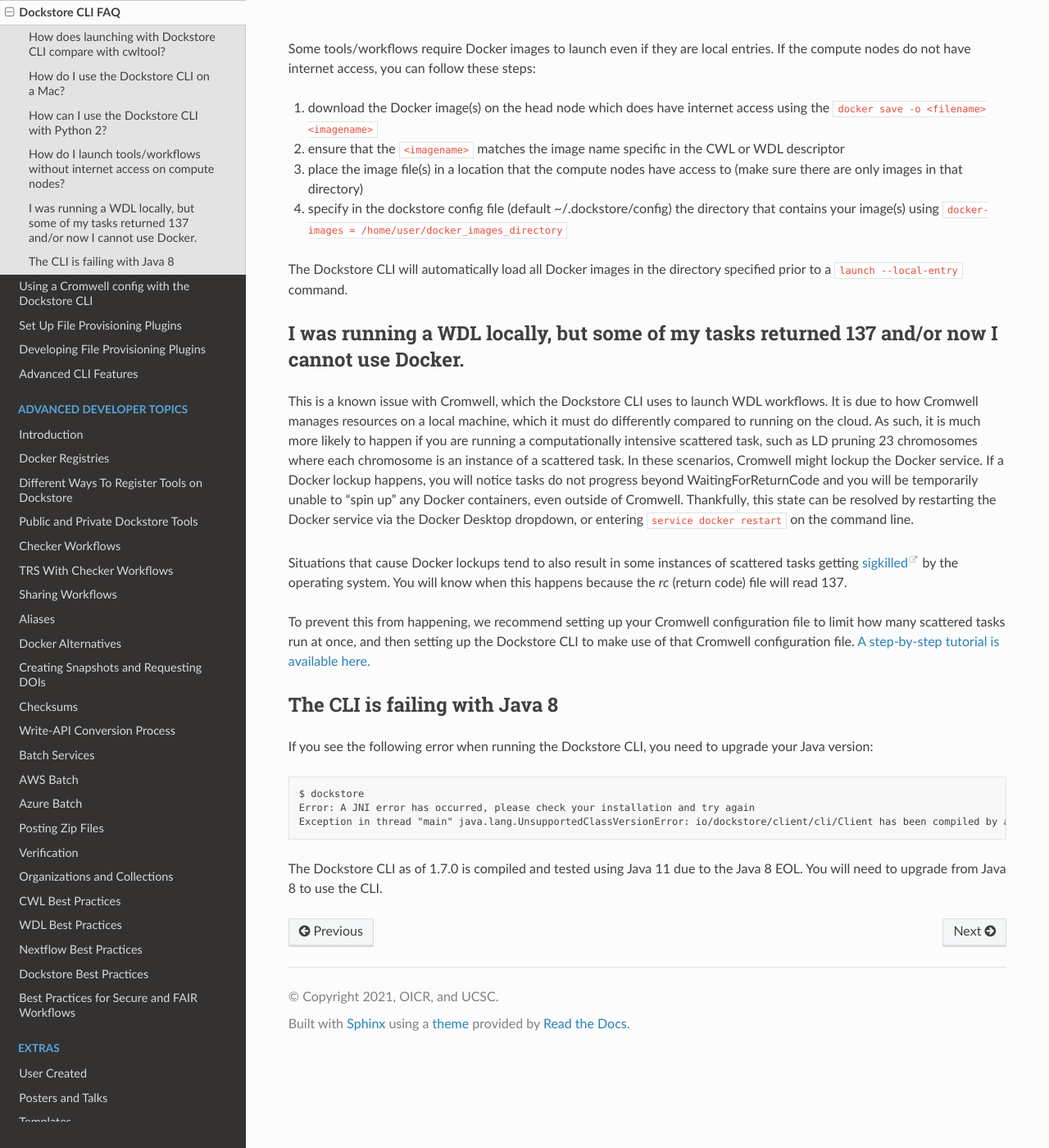
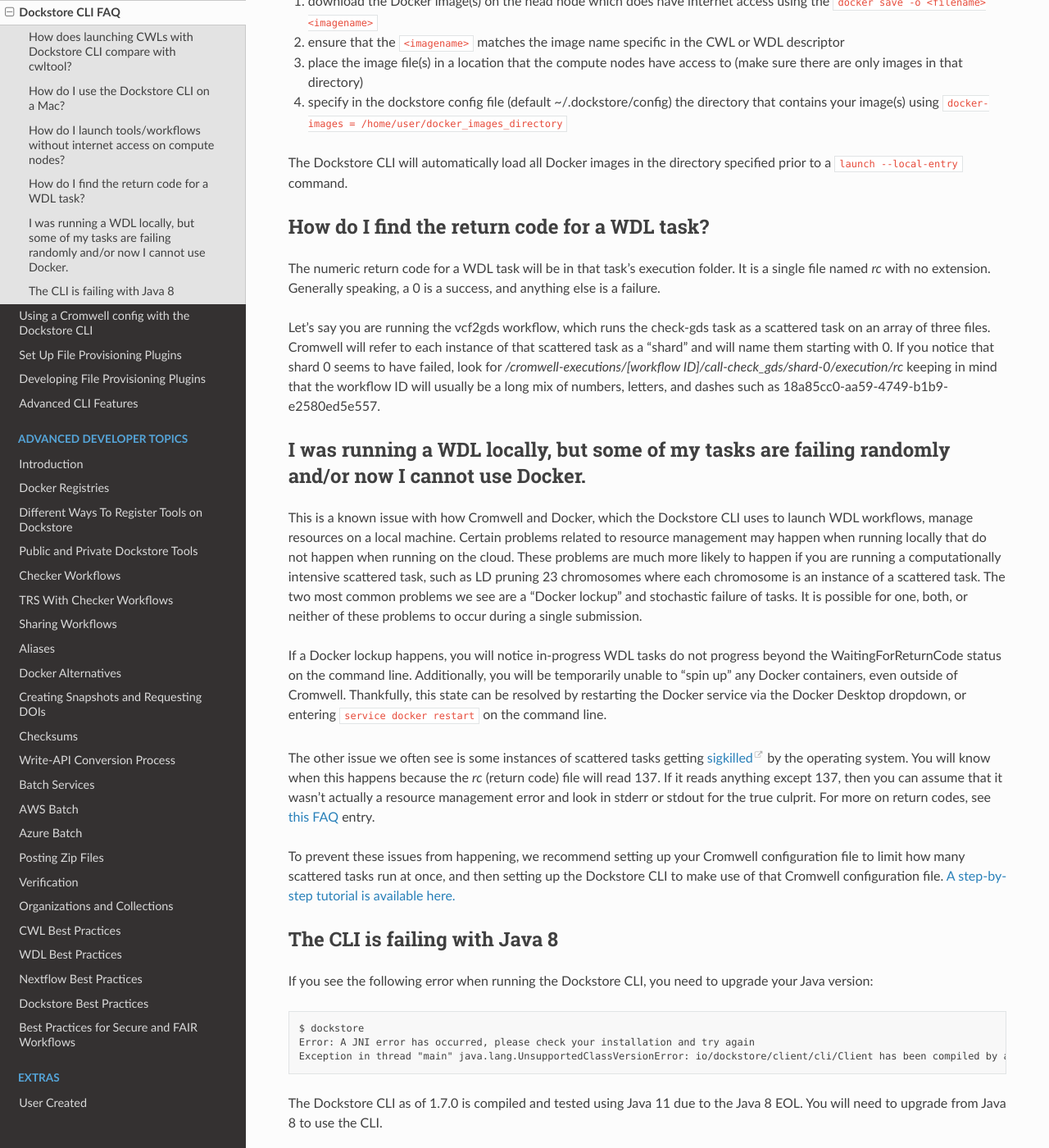
Before and after one commit to dockstore/dockstore-documentation, a Sphinx documentation site: the page built from docs/advanced-topics/dockstore-cli/dockstore-cli-faq.rst, in a window 1280 px wide and 1400 px high, scrolled down 1411 px. Shown: the whole window at 82% size. Built offline with Sphinx 7.4.7 and the Read the Docs theme 2.0.0, drawn with Linux system fonts in a browser that asks for light colours; some of the changed text lies outside the part shown.

Commit message:
Fix merge conflict

```diff
--- a/docs/advanced-topics/dockstore-cli/dockstore-cli-faq.rst
+++ b/docs/advanced-topics/dockstore-cli/dockstore-cli-faq.rst
@@ -6,8 +6,8 @@
 .. contents:: Table of Contents
   :local:
 
-How does launching with Dockstore CLI compare with cwltool?
------------------------------------------------------------
+How does launching CWLs with Dockstore CLI compare with cwltool?
+----------------------------------------------------------------
 
 Under the hood, the Dockstore CLI evokes cwltool to launch CWL workflows. However, it adds additional features. Dockstore CLI has utilities to generate JSON parameter files from
 entries on Dockstore (``dockstore tool convert``).
@@ -47,12 +47,6 @@
 
 * The default allocation can cause workflows or tools to fail without informing the user with a memory or resource related error message. If you find that your workflow or tool is behaving differently on a Mac compared to a similarly resourced Ubuntu environment, you can try increasing the resources allocated to Docker on the Mac to resolve the discrepancy.
 
-How can I use the Dockstore CLI with Python 2?
-----------------------------------------------
-
-Python 2 support ended in 2020. You can get the Python 2 requirements.txt with ``curl -o requirements.txt "https://dockstore.org/api/metadata/runner_dependencies?python_version=2"``
-but it is currently untested.
-
 How do I launch tools/workflows without internet access on compute nodes?
 -------------------------------------------------------------------------
 
@@ -68,16 +62,28 @@
 The Dockstore CLI will automatically load all Docker images in the
 directory specified prior to a ``launch --local-entry`` command.
 
+.. _return-code-wdl:
+
+How do I find the return code for a WDL task?
+---------------------------------------------
+
+The numeric return code for a WDL task will be in that task's execution folder. It is a single file named `rc` with no extension. Generally speaking, a 0 is a success, and anything else is a failure.
+
+Let's say you are running the vcf2gds workflow, which runs the check-gds task as a scattered task on an array of three files. Cromwell will refer to each instance of that scattered task as a "shard" and will name them starting with 0. If you notice that shard 0 seems to have failed, look for `/cromwell-executions/[workflow ID]/call-check_gds/shard-0/execution/rc` keeping in mind that the workflow ID will usually be a long mix of numbers, letters, and dashes such as 18a85cc0-aa59-4749-b1b9-e2580ed5e557.
+
+
 .. _cromwell-docker-lockup:
 
-I was running a WDL locally, but some of my tasks returned 137 and/or now I cannot use Docker.
-----------------------------------------------------------------------------------------------
+I was running a WDL locally, but some of my tasks are failing randomly and/or now I cannot use Docker.
+------------------------------------------------------------------------------------------------------
 
-This is a known issue with Cromwell, which the Dockstore CLI uses to launch WDL workflows. It is due to how Cromwell manages resources on a local machine, which it must do differently compared to running on the cloud. As such, it is much more likely to happen if you are running a computationally intensive scattered task, such as LD pruning 23 chromosomes where each chromosome is an instance of a scattered task. In these scenarios, Cromwell might lockup the Docker service. If a Docker lockup happens, you will notice tasks do not progress beyond WaitingForReturnCode and you will be temporarily unable to "spin up" any Docker containers, even outside of Cromwell. Thankfully, this state can be resolved by restarting the Docker service via the Docker Desktop dropdown, or entering ``service docker restart`` on the command line.
+This is a known issue with how Cromwell and Docker, which the Dockstore CLI uses to launch WDL workflows, manage resources on a local machine. Certain problems related to resource management may happen when running locally that do not happen when running on the cloud. These problems are much more likely to happen if you are running a computationally intensive scattered task, such as LD pruning 23 chromosomes where each chromosome is an instance of a scattered task. The two most common problems we see are a "Docker lockup" and stochastic failure of tasks. It is possible for one, both, or neither of these problems to occur during a single submission.
 
-Situations that cause Docker lockups tend to also result in some instances of scattered tasks getting `sigkilled <https://www.gnu.org/software/libc/manual/html_node/Termination-Signals.html>`__ by the operating system. You will know when this happens because the `rc` (return code) file will read 137.
+If a Docker lockup happens, you will notice in-progress WDL tasks do not progress beyond the WaitingForReturnCode status on the command line. Additionally, you will be temporarily unable to "spin up" any Docker containers, even outside of Cromwell. Thankfully, this state can be resolved by restarting the Docker service via the Docker Desktop dropdown, or entering ``service docker restart`` on the command line.
 
-To prevent this from happening, we recommend setting up your Cromwell configuration file to limit how many scattered tasks run at once, and then setting up the Dockstore CLI to make use of that Cromwell configuration file. :doc:`A step-by-step tutorial is available here. </advanced-topics/dockstore-cli/local-cromwell-config>`
+The other issue we often see is some instances of scattered tasks getting `sigkilled <https://www.gnu.org/software/libc/manual/html_node/Termination-Signals.html>`__ by the operating system. You will know when this happens because the `rc` (return code) file will read 137. If it reads anything except 137, then you can assume that it wasn't actually a resource management error and look in stderr or stdout for the true culprit. For more on return codes, see :ref:`this FAQ <return-code-wdl>` entry.
+
+To prevent these issues from happening, we recommend setting up your Cromwell configuration file to limit how many scattered tasks run at once, and then setting up the Dockstore CLI to make use of that Cromwell configuration file. :doc:`A step-by-step tutorial is available here. </advanced-topics/dockstore-cli/local-cromwell-config>`
 
 The CLI is failing with Java 8
 ------------------------------
```
